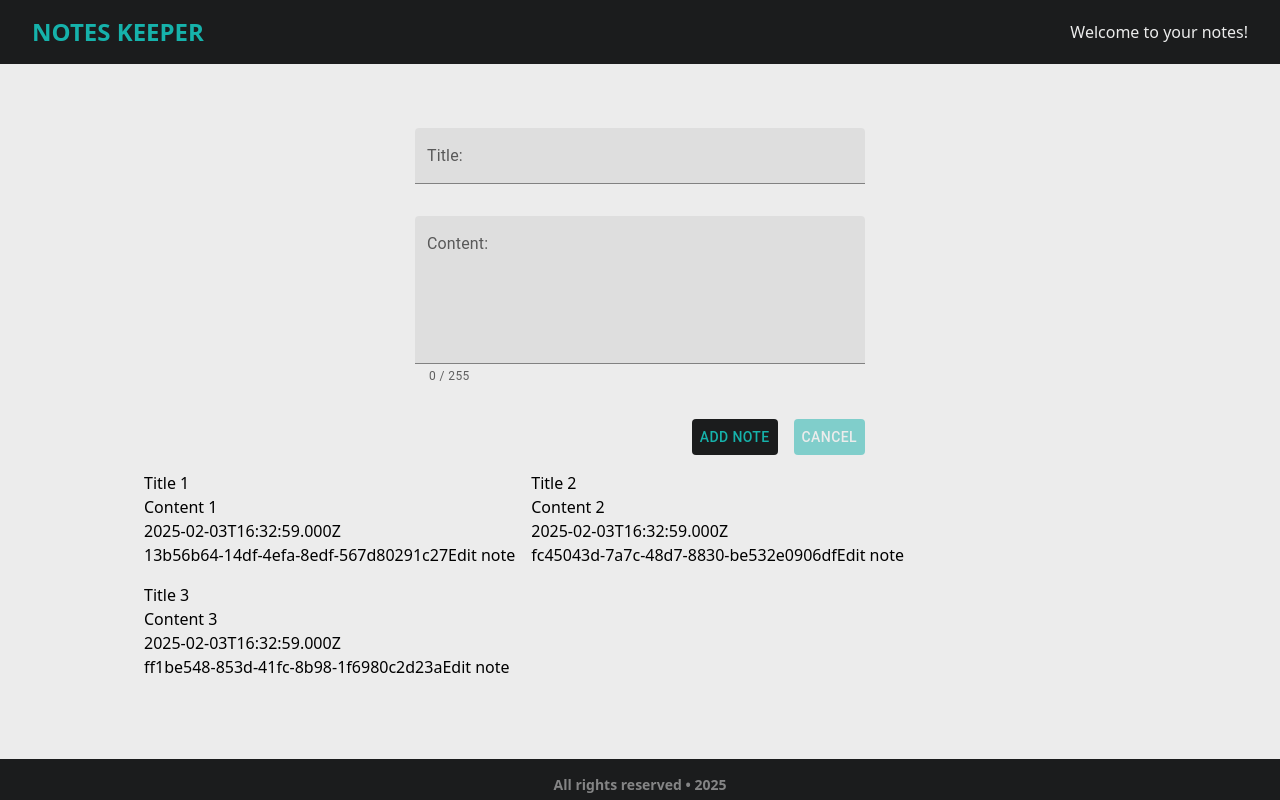
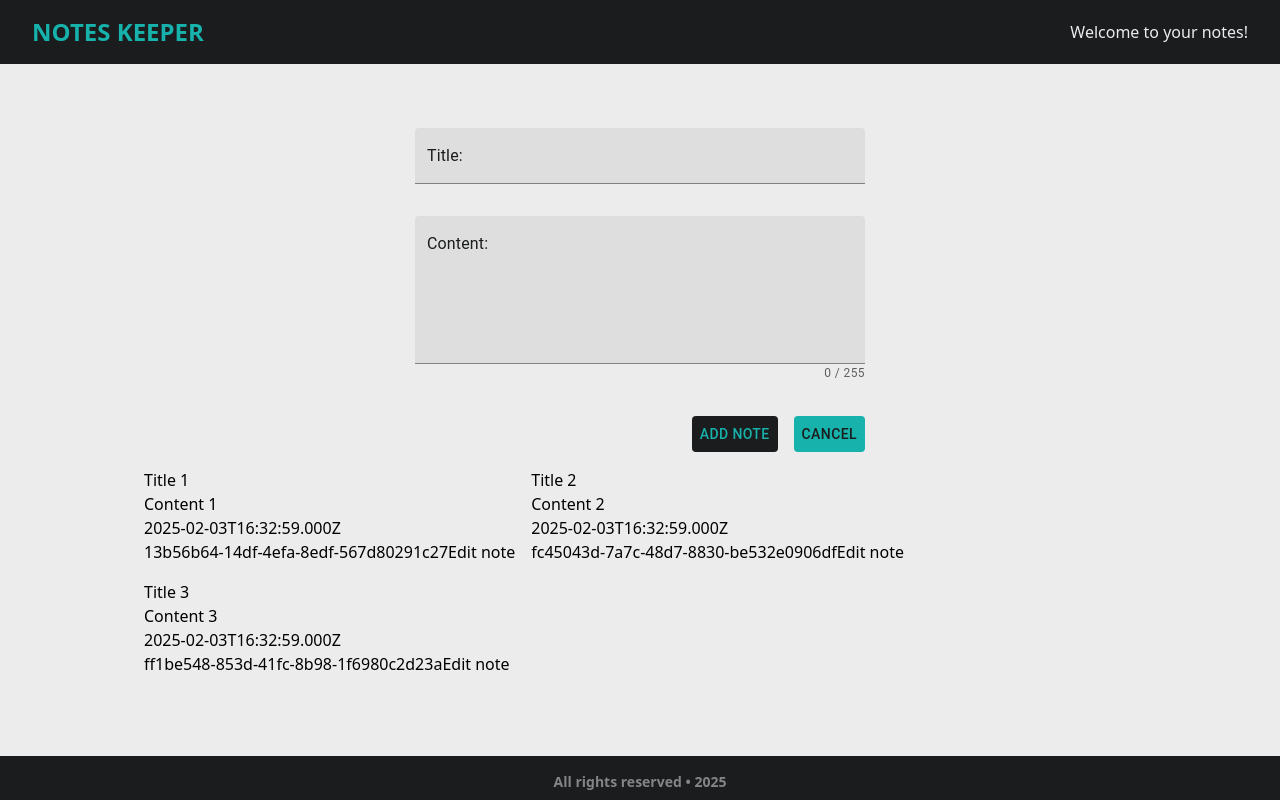
Before and after one commit to jeanj14/MemoKeeper_Frontend, a React (Vite) app: page / in a window 1280 px wide. Built offline with nearby package versions, Linux system fonts and the light colour scheme.

Commit message:
Update TailwindCSS to v4 and fixed styling

```diff
--- a/postcss.config.js
+++ b/postcss.config.js
@@ -1,7 +1,7 @@
 export default {
   plugins: {
-    "tailwindcss/nesting": {},
-    tailwindcss: {},
-    autoprefixer: {},
+    "@tailwindcss/postcss": {
+      nesting: true,
+    },
   },
 };
--- /dev/null
+++ b/src/assets/css/theme.css
@@ -0,0 +1,11 @@
+@theme {
+  --color-notes-teal: #16b2ab;
+  --color-notes-black: #1b1c1d;
+  --color-notes-white: #ececec;
+  --page: "Roboto";
+  --height-screen: 100dvh;
+}
+
+@theme inline {
+  --font-page: var(--page, sans-serif);
+}
--- /dev/null
+++ b/src/assets/css/utilities.css
@@ -0,0 +1,3 @@
+@utility background-test {
+  background-color: red;
+}
--- a/src/components/Main/NoteForm.jsx
+++ b/src/components/Main/NoteForm.jsx
@@ -1,31 +1,34 @@
+import useNotes from "@hooks/useGetNotes";
 import { Button, Grid2 as Grid, TextField } from "@mui/material";
 import Form from "@ui/Form";
 import { useEffect, useState } from "react";
 import { useForm } from "react-hook-form";
 
 const NoteForm = ({ note }) => {
+  const { addNote } = useNotes();
   const { control, watch, formState, register, handleSubmit, reset } = useForm({
     defaultValues: {
-      title: note?.title,
-      content: note?.content,
+      title: note?.title ? note.title : "",
+      content: note?.content ? note.content : "",
     },
   });
 
-  const { errors, isDirty } = formState;
+  const { errors } = formState;
 
   const submitForm = (data) => {
     const { title, content } = data;
-    console.log({ title, content });
+    addNote({ title, content });
+    reset();
   };
 
-  const [title, content] = watch(["title", "content"]);
+  const [content] = watch(["content"]);
 
   const [charCount, setCharCount] = useState(content?.length ?? 0);
 
   useEffect(() => {
-    console.log({ title, content });
+    console.log(charCount);
     setCharCount(content?.length);
-  }, [title, content]);
+  }, [content, charCount]);
 
   return (
     <Form
@@ -63,22 +66,25 @@ const NoteForm = ({ note }) => {
           helperText={
             errors?.content ? errors.content.message : `${charCount} / 255`
           }
+          slotProps={{
+            formHelperText: {
+              className:
+                Object.values(errors).length === 0
+                  ? "w-full !m-0 !text-right"
+                  : "",
+            },
+          }}
           error={errors?.content && true}
         />
         <Grid className="flex justify-end gap-4">
           <Button
             type="submit"
-            disabled={Object.keys(errors).length > 0 || !isDirty}
             className="button"
+            disabled={Object.keys(errors).length > 0}
           >
             Add note
           </Button>
-          <Button
-            type="reset"
-            onClick={() => reset()}
-            className="button alternate"
-            disabled={title?.length === 0 || content?.length === 0}
-          >
+          <Button onClick={() => reset()} className="button alternate">
             Cancel
           </Button>
         </Grid>
--- a/src/components/Main/NotesList.jsx
+++ b/src/components/Main/NotesList.jsx
@@ -1,7 +1,9 @@
-import notes from "@dev_data/notes";
 import Note from "@components/Main//Notes/Note";
+import useNotes from "@hooks/useGetNotes";
 
 const NotesList = () => {
+  const { notes } = useNotes();
+
   return (
     <div className="notes-list">
       {notes.map((note) => (
--- /dev/null
+++ b/src/hooks/useGetNotes.js
@@ -0,0 +1,17 @@
+import startNotes from "@dev_data/notes";
+import { useEffect, useState } from "react";
+
+const useGetNotes = () => {
+  const [notes, setNotes] = useState([]);
+
+  useEffect(() => {
+    const getNotes = () => {
+      setNotes(startNotes);
+    };
+    getNotes();
+  }, [notes]);
+
+  return { notes };
+};
+
+export default useGetNotes;
--- a/src/index.css
+++ b/src/index.css
@@ -1,39 +1,46 @@
-@tailwind base;
-@tailwind components;
-@tailwind utilities;
+@import "./assets/css/theme.css";
+@import "./assets/css/utilities.css";
+@import "tailwindcss";
 
-@layer base {
 * {
   @apply m-0 p-0;
 }
 
 body {
-    @apply overflow-hidden bg-notes-white;
-
+  @apply bg-notes-white overflow-hidden;
   & #root {
     @apply flex h-screen flex-col overflow-y-auto;
-
     & header,
     & footer {
-        @apply flex items-center justify-center bg-notes-black px-8 py-4 text-notes-white;
+      @apply bg-notes-black text-notes-white flex items-center justify-center px-8 py-4;
     }
     & header {
       @apply justify-between;
     }
     & main {
-        @apply mx-auto w-[90%] grow bg-notes-white py-16 md:w-[80%];
+      @apply bg-notes-white mx-auto w-[90%] grow py-16 md:w-[80%];
       & .notes-list {
         @apply flex flex-wrap gap-4 p-4;
       }
     }
     & form {
+      @apply justify-self-center;
       & .button {
-          @apply bg-notes-black text-notes-teal transition-all duration-300;
+        @apply bg-notes-black text-notes-teal justify-center transition-all duration-300;
         &.alternate {
           @apply bg-notes-teal text-notes-black;
         }
         &.Mui-disabled {
           @apply text-notes-white opacity-50;
+        }
+      }
+      & .MuiInputLabel-root {
+        @apply text-notes-black;
+      }
+      & .MuiInputBase-root {
+        /* @apply focus-within:shadow-2xl focus-within:shadow-red-200; */
+        &::after {
+          @apply border-notes-teal;
         }
       }
     }
@@ -44,4 +51,3 @@
     }
   }
 }
-}
--- a/tailwind.config.js
+++ /dev/null
@@ -1,19 +0,0 @@
-/** @type {import('tailwindcss').Config} */
-export default {
-  content: ["./index.html", "./src/**/*.{js,ts,jsx,tsx}"],
-  theme: {
-    extend: {
-      colors: {
-        notes: {
-          teal: "#16b2ab",
-          black: "#1b1c1d",
-          white: "#ececec",
-        },
-      },
-      height: {
-        screen: "100dvh",
-      },
-    },
-  },
-  plugins: [],
-};
--- a/vite.config.js
+++ b/vite.config.js
@@ -1,10 +1,11 @@
 import { resolve } from "path";
 import { defineConfig } from "vite";
 import react from "@vitejs/plugin-react";
+import tailwindcss from "@tailwindcss/vite";
 
 // https://vite.dev/config/
 export default defineConfig({
-  plugins: [react()],
+  plugins: [react(), tailwindcss()],
   resolve: {
     alias: {
       "@app": resolve("src"),
```
Also changed, not shown: package.json (+4 -4 lines), 1 other file (tests, documents, lock files or other folders). Lines whose indentation alone changed are shown as unchanged.
